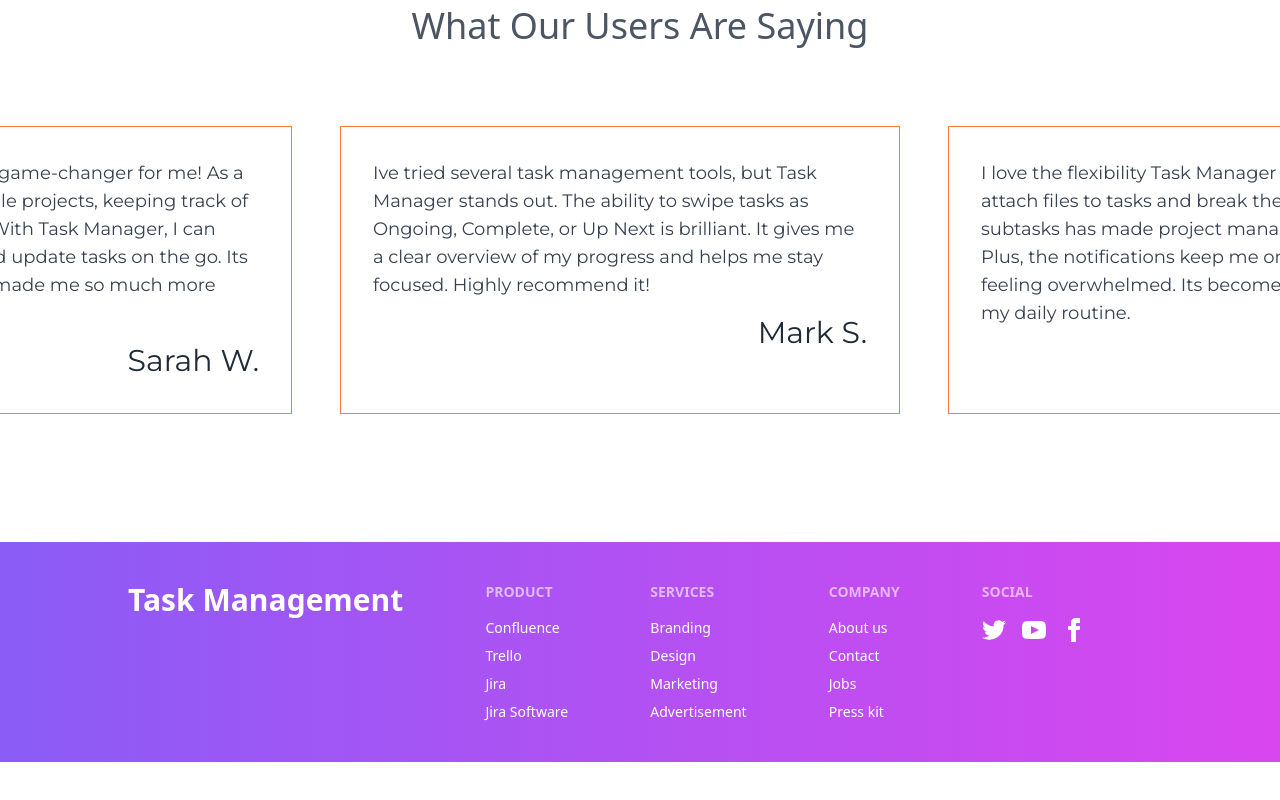
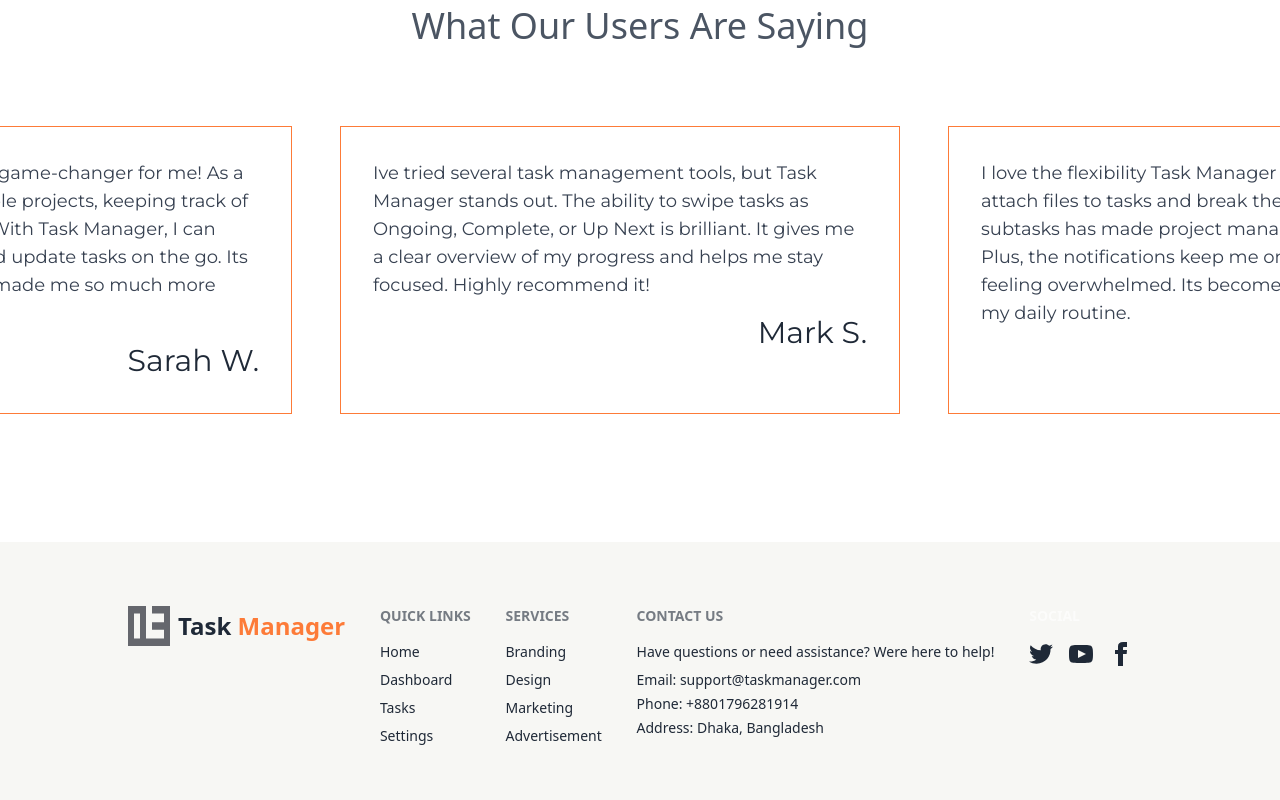
Before and after one commit to alamnahid/task-management-platform-client, a React (Vite) app: page / in a window 1280 px wide. Shown: the part 3286-4086 px from the top of the page. Before the commit the page ends 4048 px from the top, so only its background shows below. Built offline with nearby package versions, Linux system fonts and the light colour scheme; no server answers.

Commit message:
create footer

```diff
--- a/src/Components/Footer/Footer.jsx
+++ b/src/Components/Footer/Footer.jsx
@@ -1,32 +1,39 @@
 
-
+import { Link } from "react-router-dom";
+import logo from "../../assets/logo/logo1.png"
 const Footer = () => {
     return (
         <div>
-            <footer className="footer text-white p-10 bg-gradient-to-r from-violet-500 to-fuchsia-500 px-[10%]">
+            <footer className="footer p-10 bg-[#F7F7F4] px-[10%] py-[5%]">
                 <nav>
-                   <h1 className="font-bold text-3xl">Task Management</h1>
+                    <div className="flex items-center gap-2">
+                        <img src={logo} alt="" />
+                        <h1 className="text-2xl hidden lg:block font-bold">Task<span className="text-[#FD7B38]"> Manager</span></h1>
+                    </div>
                 </nav>
                 <nav>
-                    <header className="footer-title text-white">Product</header>
-                    <a className="link link-hover">Confluence</a>
-                    <a className="link link-hover">Trello</a>
-                    <a className="link link-hover">Jira</a>
-                    <a className="link link-hover">Jira Software</a>
+                    <header className="footer-title">Quick Links</header>
+                    <Link to='/' className="link link-hover">Home</Link>
+                    <Link to='/' className="link link-hover">Dashboard</Link>
+                    <Link to='/' className="link link-hover">Tasks</Link>
+                    <Link to='/' className="link link-hover">Settings</Link>
+
                 </nav>
                 <nav>
-                    <header className="footer-title text-white">Services</header>
+                    <header className="footer-title">Services</header>
                     <a className="link link-hover">Branding</a>
                     <a className="link link-hover">Design</a>
                     <a className="link link-hover">Marketing</a>
                     <a className="link link-hover">Advertisement</a>
                 </nav>
                 <nav>
-                    <header className="footer-title text-white">Company</header>
-                    <a className="link link-hover">About us</a>
-                    <a className="link link-hover">Contact</a>
-                    <a className="link link-hover">Jobs</a>
-                    <a className="link link-hover">Press kit</a>
+                    <header className="footer-title">Contact Us</header>
+                    <p>Have questions or need assistance? Were here to help!</p>
+                    <ul>
+                        <li>Email: support@taskmanager.com</li>
+                        <li className="mt-1">Phone: +8801796281914</li>
+                        <li className="mt-1">Address: Dhaka, Bangladesh</li>
+                    </ul>
                 </nav>
                 <nav>
                     <header className="footer-title text-white">Social</header>
```
